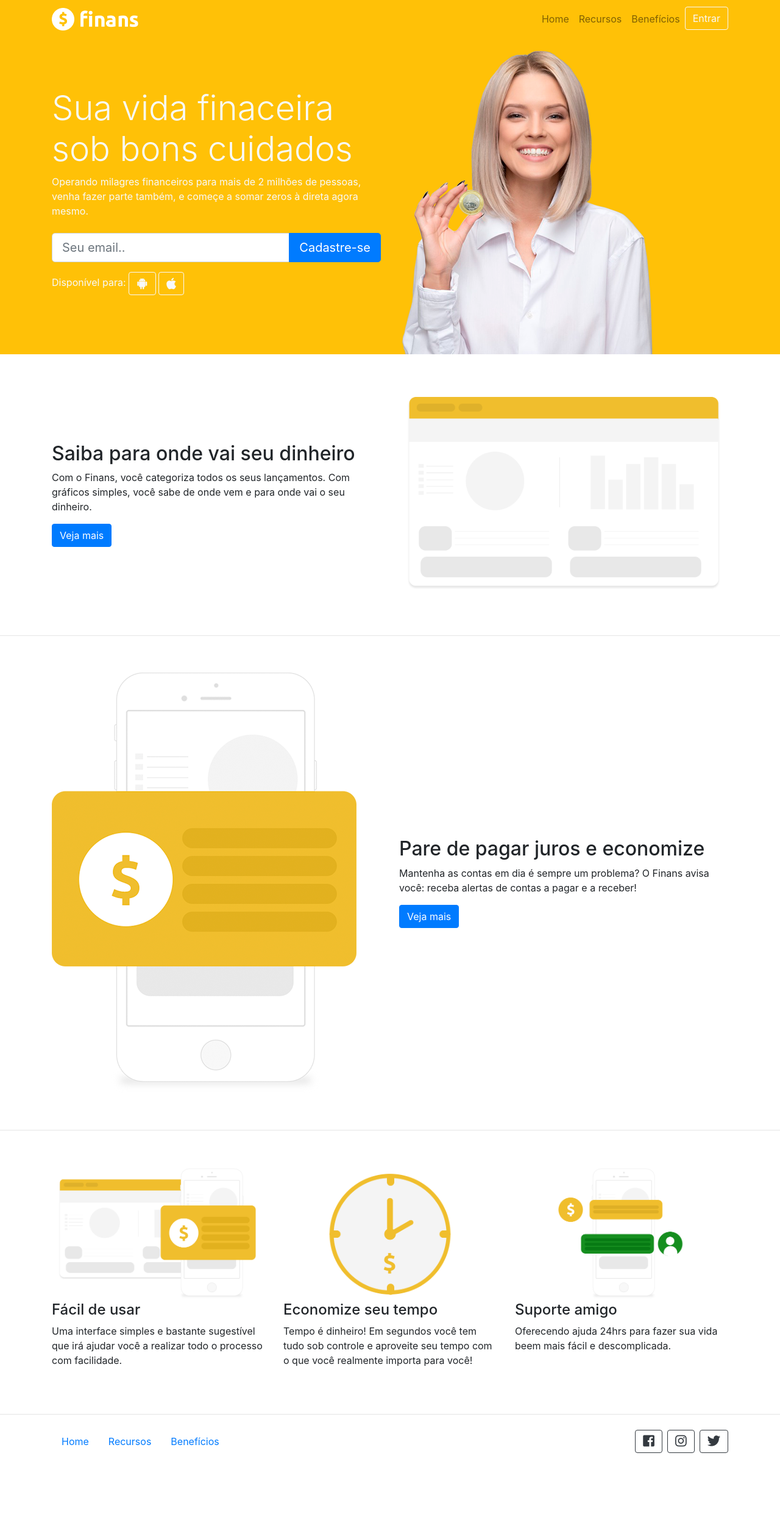
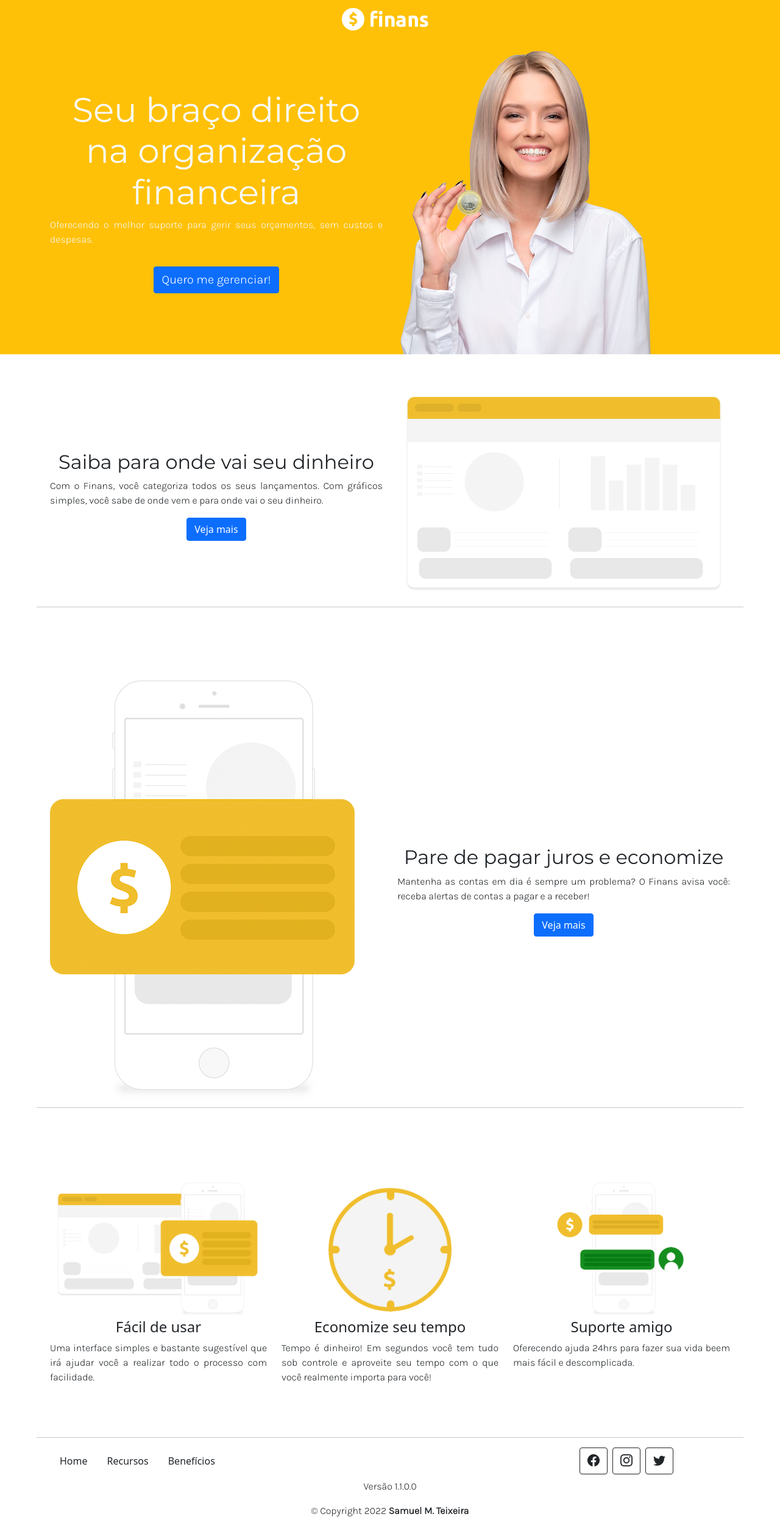
Before and after one commit to SamuelMTeixeira/site-para-gestao-financeira, a plain HTML site: page index.html in a window 1280 px wide. Shown: the whole page at 61% size. Before the commit the page ends 2408 px from the top, so only its background shows below. Drawn offline with nearby package versions, Linux system fonts and the light colour scheme.

Commit message:
Update
- Atualização do bootstrap 4 para o 5;
- Implementação javascript;
- Ajustes e implementações de novos frames;

```diff
--- a/css/style.css
+++ b/css/style.css
@@ -1,4 +1,39 @@
+@import url('https://fonts.googleapis.com/css2?family=Karla:wght@300&family=Montserrat&display=swap');
+
+body, html, #home {
+    overflow-x: hidden;
+    text-align: justify;
+}
 .caixa {
     padding: 60px 0;
-    border-bottom: 1px solid #e5e5e5;
 }
+
+h2 {
+    font-family: 'Montserrat', sans-serif;
+    font-size: 2em;
+}
+h1 {
+    font-family: 'Montserrat', sans-serif;
+}
+hr {
+    margin: 10px 60px 0px 60px;
+}
+p {
+    font-family: 'Karla', sans-serif;
+    font-size: 1em;
+}
+.btn-principal {
+    font-family: 'Karla', sans-serif;
+    font-weight: 500;
+    font-size: 20px;
+}
+.btn-principal:hover {
+    width: 210px;
+    height: 50px;
+}
+.text-dark:hover {
+    color: #7e7272!important;
+}
+.card-md {
+    height: 200px;
+}
--- a/index.html
+++ b/index.html
@@ -6,14 +6,16 @@
     <meta name="viewport" content="width=device-width, initial-scale=1, shrink-to-fit=no">
 
     <!-- Bootstrap CSS -->
-    <link rel="stylesheet" href="https://stackpath.bootstrapcdn.com/bootstrap/4.1.3/css/bootstrap.min.css" integrity="sha384-MCw98/SFnGE8fJT3GXwEOngsV7Zt27NXFoaoApmYm81iuXoPkFOJwJ8ERdknLPMO" crossorigin="anonymous">
+    <link href="https://cdn.jsdelivr.net/npm/bootstrap@5.1.3/dist/css/bootstrap.min.css" rel="stylesheet" integrity="sha384-1BmE4kWBq78iYhFldvKuhfTAU6auU8tT94WrHftjDbrCEXSU1oBoqyl2QvZ6jIW3" crossorigin="anonymous">
 
-    <!-- Font Awesome -->
-    <link rel="stylesheet" href="https://use.fontawesome.com/releases/v5.3.1/css/all.css" integrity="sha384-mzrmE5qonljUremFsqc01SB46JvROS7bZs3IO2EmfFsd15uHvIt+Y8vEf7N7fWAU" crossorigin="anonymous">
+    <!-- Bootstrap Ícones -->
+    <link rel="stylesheet" href="https://cdn.jsdelivr.net/npm/bootstrap-icons@1.7.2/font/bootstrap-icons.css">
 
     <!-- Estilos personalizados CSS -->
     <link rel="stylesheet" href="css/style.css">
 
+    <!-- Favicon do site -->
+    <link rel="icon" href="img/favicon.png">
 
     <title>Finans - finanças pessoais</title>
   </head>
@@ -22,58 +24,28 @@
     <header>
         <!-- NAVEGAÇÃO SUPERIOR -->
         <nav class="navbar navbar-expand-sm navbar-light bg-warning align-items-center">
-            <div class="container">
+            <div class="container d-flex justify-content-center">
                 <!-- LOGO -->
-                <a class="navbar-brand" href="#">
+                <a class="navbar-brand" href="index.html">
                     <img src="img/logo.png" alt="Logo da Finans" width="142em">
                 </a>
-
-                <!-- BOTÃO DE MENU -->
-                <button class="navbar-toggler ml-auto mr-2" data-toggle="collapse" data-target="#nav-target">
-                    <span class="navbar-toggler-icon"></span>
-                </button>
-
-                <!-- OPÇÕES -->
-                <div class="collapse navbar-collapse" id="nav-target">
-                    <ul class="navbar-nav ml-auto" >
-                        <li class="nav-item"><a class="nav-link" href="#">Home</a></li>
-                        <li class="nav-item"><a class="nav-link" href="#">Recursos</a></li>
-                        <li class="nav-item"><a class="nav-link" href="#">Benefícios</a></li>
-                        <li><a href="#"><button class="btn btn-outline-light">Entrar</button></a></li>
-                    </ul>
-                </div>
             </div>
         </nav>
     </header>
 
+    <!-- Apresentação do site -->
     <section class="bg-warning text-light" id="home">
         <div class="container">
             <div class="row">
                 <!-- COLUNA COM OS TEXTOS -->
                 <div class="col-md-6 d-flex">
                     <div class="align-self-center">
-                        <h1 class="display-4">Sua vida finaceira sob bons cuidados</h1>
-                        <p>Operando milagres financeiros para mais de 2 milhões de pessoas, venha fazer parte também, e começe a somar zeros à direta agora mesmo.</p>
+                        <h1 class="display-4 text-center">Seu braço direito na organização financeira</h1>
+                        <p class="text-justify">Oferecendo o melhor suporte para gerir seus orçamentos, sem custos e despesas.</p>
 
-                        <!-- CAIXA CADASTRAR -->
-                        <form class="mt-4">
-                            <div class="form-group">
-                                <div class="input-group input-group-lg">
-                                    <input class="form-control" type="email" placeholder="Seu email..">
-                                    <div class="input-group-append">
-                                        <a class="btn btn-primary" href="#">Cadastre-se</a>
-                                    </div>
-                                </div>
-                            </div>
-                        </form>
-
-                        <!-- BTN ANDROID E IOS-->
-                        <p>
-                            Disponível para:
-                            <a class="btn btn-outline-light" href="#"><i class="fab fa-android fa-lg"></i></a>
-                            <a class="btn btn-outline-light" href="#"><i class="fab fa-apple fa-lg"></i></a>
-                        </p>
-
+                        <div class="d-flex justify-content-center mb-3">
+                            <a class="btn btn-primary btn-principal mt-3 text-center d-flex align-items-center" href="area-principal.html">Quero me gerenciar!</a>
+                        </div>
                     </div>
                 </div>
                 <!-- COLUNA COM A IMAGEM DA MULHER -->
@@ -88,19 +60,22 @@
             <div class="row">
                 <div class="col-md-6 d-flex">
                     <div class="align-self-center">
-                        <h2>Saiba para onde vai seu dinheiro</h2>
+                        <h2 class="text-center">Saiba para onde vai seu dinheiro</h2>
                         <p>
                             Com o Finans, você categoriza todos os seus lançamentos.
                             Com gráficos simples, você sabe de onde vem e para onde vai o seu dinheiro.
                         </p>
-                        <a class="btn btn-primary" href="#">Veja mais</a>
+                        <div class="d-flex justify-content-center">
+                            <a class="btn btn-primary" href="#">Veja mais</a>
+                        </div>
                     </div>
                 </div>
                 <div class="col-md-6 d-flex">
-                    <img src="img/saiba.png" class="img-fluid">
+                    <img src="img/saiba.png" class="img-fluid" alt="Saiba para onde vai seu dinheiro">
                 </div>
             </div>
         </div>
+        <hr class="d-none d-md-block">
     </section>
 
     <!-- Seção Juros-->
@@ -108,20 +83,23 @@
         <div class="container">
             <div class="row">
                 <div class="col-md-6 d-flex">
-                    <img src="img/juros.png" class="img-fluid">
+                    <img src="img/juros.png" class="img-fluid" alt="Pare de pagar juros e economize">
                 </div>
                 <div class="col-md-6 d-flex">
                     <div class="align-self-center">
-                        <h2>Pare de pagar juros e economize</h2>
+                        <h2  class="text-center">Pare de pagar juros e economize</h2>
                         <p>
                             Mantenha as contas em dia é sempre um problema? O Finans avisa você:
                             receba alertas de contas a pagar e a receber!
                         </p>
-                        <a class="btn btn-primary" href="#">Veja mais</a>
+                        <div class="d-flex justify-content-center">
+                            <a class="btn btn-primary" href="#">Veja mais</a>
+                        </div>
                     </div>
                 </div>
             </div>
         </div>
+        <hr class="d-none d-md-block">
     </section>
 
     <!-- Seção Juros-->
@@ -130,51 +108,55 @@
             <div class="row">
                 <div class="col-md-4">
                     <img class="img-fluid" src="img/facil.png" alt="Fácil de usar">
-                    <h4>Fácil de usar</h4>
+                    <h4 class="text-center">Fácil de usar</h4>
                     <p>Uma interface simples e bastante sugestível que irá ajudar você a realizar todo o processo com facilidade.</p>
                 </div>
                 <div class="col-md-4">
                     <img class="img-fluid" src="img/economize.png" alt="Economize">
-                    <h4>Economize seu tempo</h4>
+                    <h4 class="text-center">Economize seu tempo</h4>
                     <p>Tempo é dinheiro! Em segundos você tem tudo sob controle e aproveite seu tempo com o que você realmente importa para você!</p>
                 </div>
                 <div class="col-md-4">
                     <img class="img-fluid" src="img/suporte.png" alt="Economize">
-                    <h4>Suporte amigo</h4>
+                    <h4 class="text-center">Suporte amigo</h4>
                     <p>Oferecendo ajuda 24hrs para fazer sua vida beem mais fácil e descomplicada.</p>
                 </div>
             </div>
         </div>
     </section>
 
-    <footer class="mt-4 mb-4">
+    <footer>
+        <hr class="d-block mb-3">
         <div class="container">
             <div class="row align-items-center">
                 <div class="col-md-8">
-                    <nav class="nav justify-content-sm-start">
-                        <a class="nav-link" href="#">Home</a>
-                        <a class="nav-link" href="#">Recursos</a>
-                        <a class="nav-link" href="#">Benefícios</a>
+                    <nav class="nav nav-pills flex-column flex-sm-row justify-content-sm-start">
+                        <a class="nav-link text-center text-dark" href="#">Home</a>
+                        <a class="nav-link text-center text-dark" href="#">Recursos</a>
+                        <a class="nav-link text-center text-dark" href="#">Benefícios</a>
                     </nav>
                 </div>
-                <div class="col-md-4">
-                    <a></a>
-                    <nav class="nav justify-content-sm-end">
-                        <a class="ml-3 btn btn-outline-dark" href="#"><i class="fab fa-facebook-square fa-lg"></i></a>
-                        <a class="ml-2 btn btn-outline-dark" href="#"><i class="fab fa-instagram fa-lg"></i></a>
-                        <a class="ml-2 btn btn-outline-dark" href="#"><i class="fab fa-twitter fa-lg"></i></a>
+                <div class="col-md-4 d-flex justify-content-center">
+                    <nav class="nav">
+                        <a class="ms-3 btn btn-outline-dark" href="#"><i class="fs-5 bi bi-facebook"></i></a>
+                        <a class="ms-2 btn btn-outline-dark" href="#"><i class="fs-5 bi bi-instagram"></i></a>
+                        <a class="ms-2 btn btn-outline-dark" href="#"><i class="fs-5 bi bi-twitter"></i></a>
                     </nav>
                 </div>
+            </div>
 
+            <div class="text-center mt-2 mb-3">
+                <p id="version">Versão x</p>
+                <p>© Copyright 2022 <strong>Samuel M. Teixeira</strong></p>
             </div>
         </div>
     </footer>
 
 
-    <!-- Optional JavaScript -->
-    <!-- jQuery first, then Popper.js, then Bootstrap JS -->
-    <script src="https://code.jquery.com/jquery-3.3.1.slim.min.js" integrity="sha384-q8i/X+965DzO0rT7abK41JStQIAqVgRVzpbzo5smXKp4YfRvH+8abtTE1Pi6jizo" crossorigin="anonymous"></script>
-    <script src="https://cdnjs.cloudflare.com/ajax/libs/popper.js/1.14.3/umd/popper.min.js" integrity="sha384-ZMP7rVo3mIykV+2+9J3UJ46jBk0WLaUAdn689aCwoqbBJiSnjAK/l8WvCWPIPm49" crossorigin="anonymous"></script>
-    <script src="https://stackpath.bootstrapcdn.com/bootstrap/4.1.3/js/bootstrap.min.js" integrity="sha384-ChfqqxuZUCnJSK3+MXmPNIyE6ZbWh2IMqE241rYiqJxyMiZ6OW/JmZQ5stwEULTy" crossorigin="anonymous"></script>
+    <!-- Arquivos JS padrões -->
+    <script src="js/scripts.js"></script>
+
+    <!-- Option 1: Bootstrap Bundle with Popper -->
+    <script src="https://cdn.jsdelivr.net/npm/bootstrap@5.1.3/dist/js/bootstrap.bundle.min.js" integrity="sha384-ka7Sk0Gln4gmtz2MlQnikT1wXgYsOg+OMhuP+IlRH9sENBO0LRn5q+8nbTov4+1p" crossorigin="anonymous"></script>
   </body>
 </html>
--- /dev/null
+++ b/js/scripts.js
@@ -0,0 +1,6 @@
+function setConfigurarVersao(){
+    const nVersao = "Versão 1.1.0.0";
+    document.getElementById("version").textContent = nVersao ;
+}
+
+setConfigurarVersao();
```
Also changed, not shown: area-principal.html (added, +128 -0 lines), nova-despesa.html (added, +102 -0 lines), ver-financas.html (added, +102 -0 lines), img/favicon.png (added), 1 other file.
